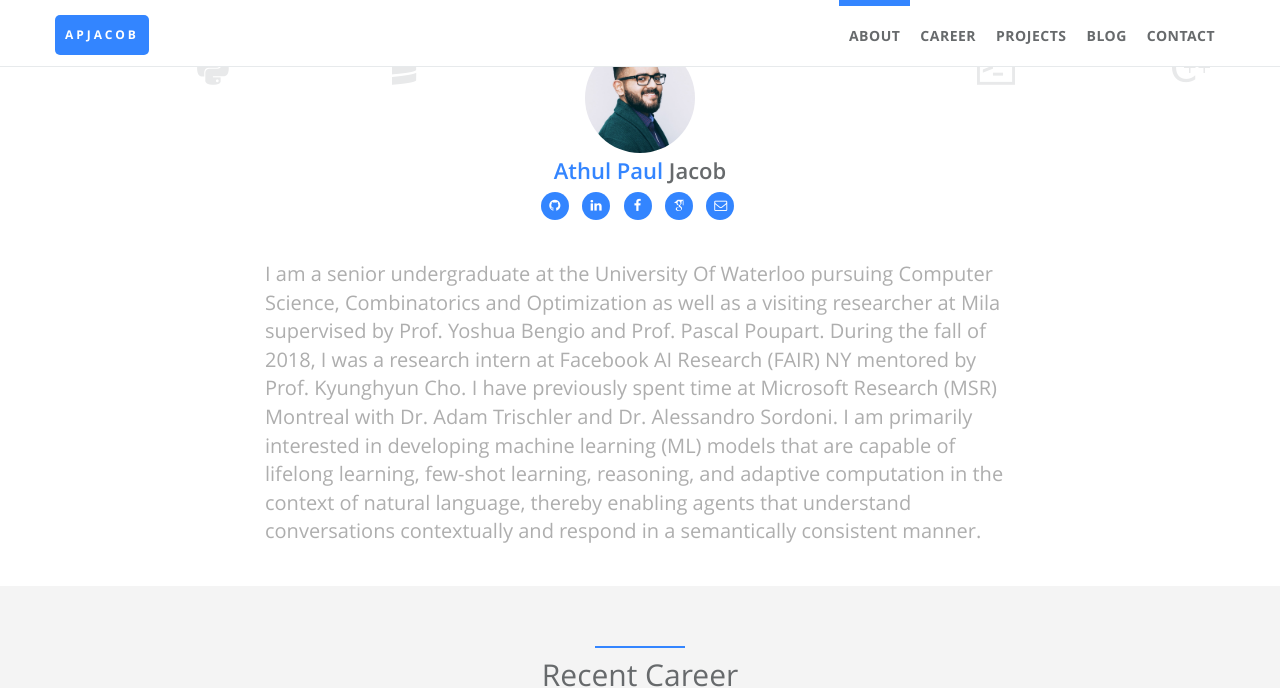
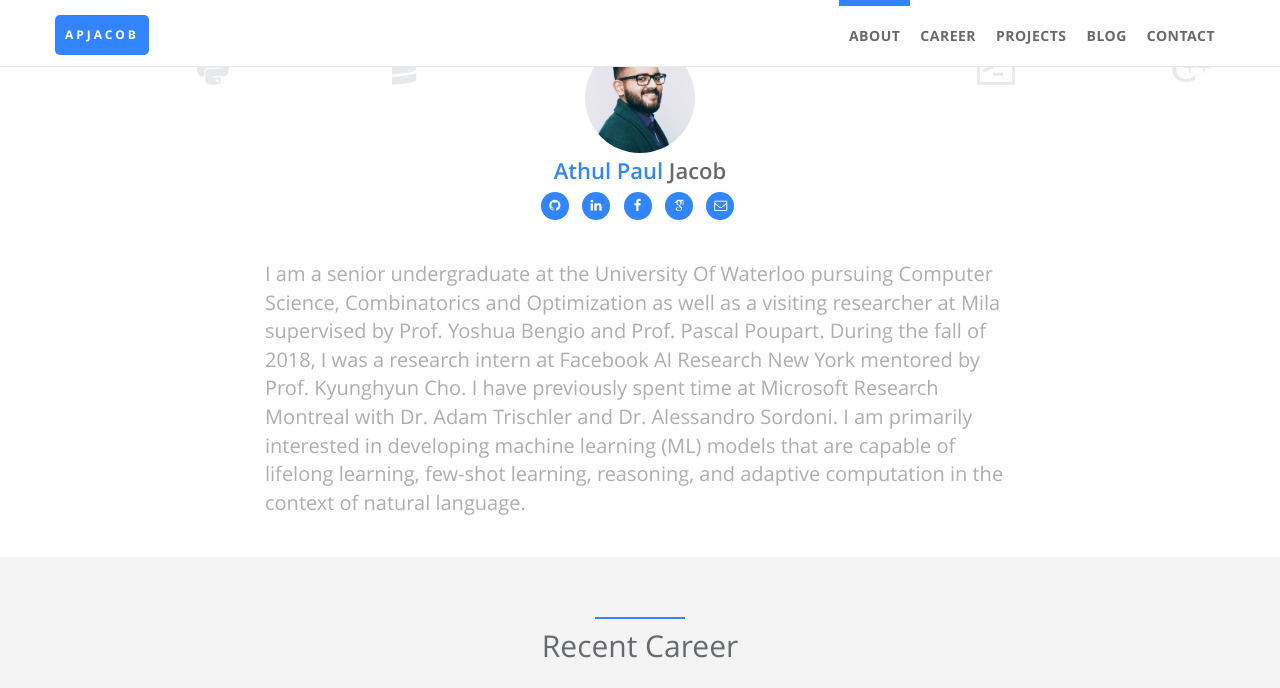
Before and after one commit to apjacob/apjacob.me, a Jekyll site: the page built from index.html, in a window 1280 px wide and 900 px high, scrolled down 572 px, cut to the strip 0-688 px from the top of the window. Built offline with Jekyll 4.4.1, drawn with Linux system fonts in a browser that asks for light colours; some web fonts are replaced.

Commit message:
Minor update

```diff
--- a/_config.yml
+++ b/_config.yml
@@ -27,7 +27,7 @@
   skill_icon2:
     - name: icon-shell
     - name: icon-cplusplus
-  desc: I am a senior undergraduate at the University Of Waterloo pursuing Computer Science, Combinatorics and Optimization as well as a visiting researcher at Mila supervised by Prof. Yoshua Bengio and Prof. Pascal Poupart. During the fall of 2018, I was a research intern at Facebook AI Research (FAIR) NY mentored by Prof. Kyunghyun Cho. I have previously spent time at Microsoft Research (MSR) Montreal with Dr. Adam Trischler and Dr. Alessandro Sordoni. I am primarily interested in developing machine learning (ML) models that are capable of lifelong learning, few-shot learning, reasoning, and adaptive computation in the context of natural language, thereby enabling agents that understand conversations contextually and respond in a semantically consistent manner.
+  desc: I am a senior undergraduate at the University Of Waterloo pursuing Computer Science, Combinatorics and Optimization as well as a visiting researcher at Mila supervised by Prof. Yoshua Bengio and Prof. Pascal Poupart. During the fall of 2018, I was a research intern at Facebook AI Research New York mentored by Prof. Kyunghyun Cho. I have previously spent time at Microsoft Research Montreal with Dr. Adam Trischler and Dr. Alessandro Sordoni. I am primarily interested in developing machine learning (ML) models that are capable of lifelong learning, few-shot learning, reasoning, and adaptive computation in the context of natural language.
 # comment
 # disqus:  # if you wanna comment feature, go to https://disqus.com/ to get your configuration; if not, comment following two lines.
 #   name: jalpc
```
